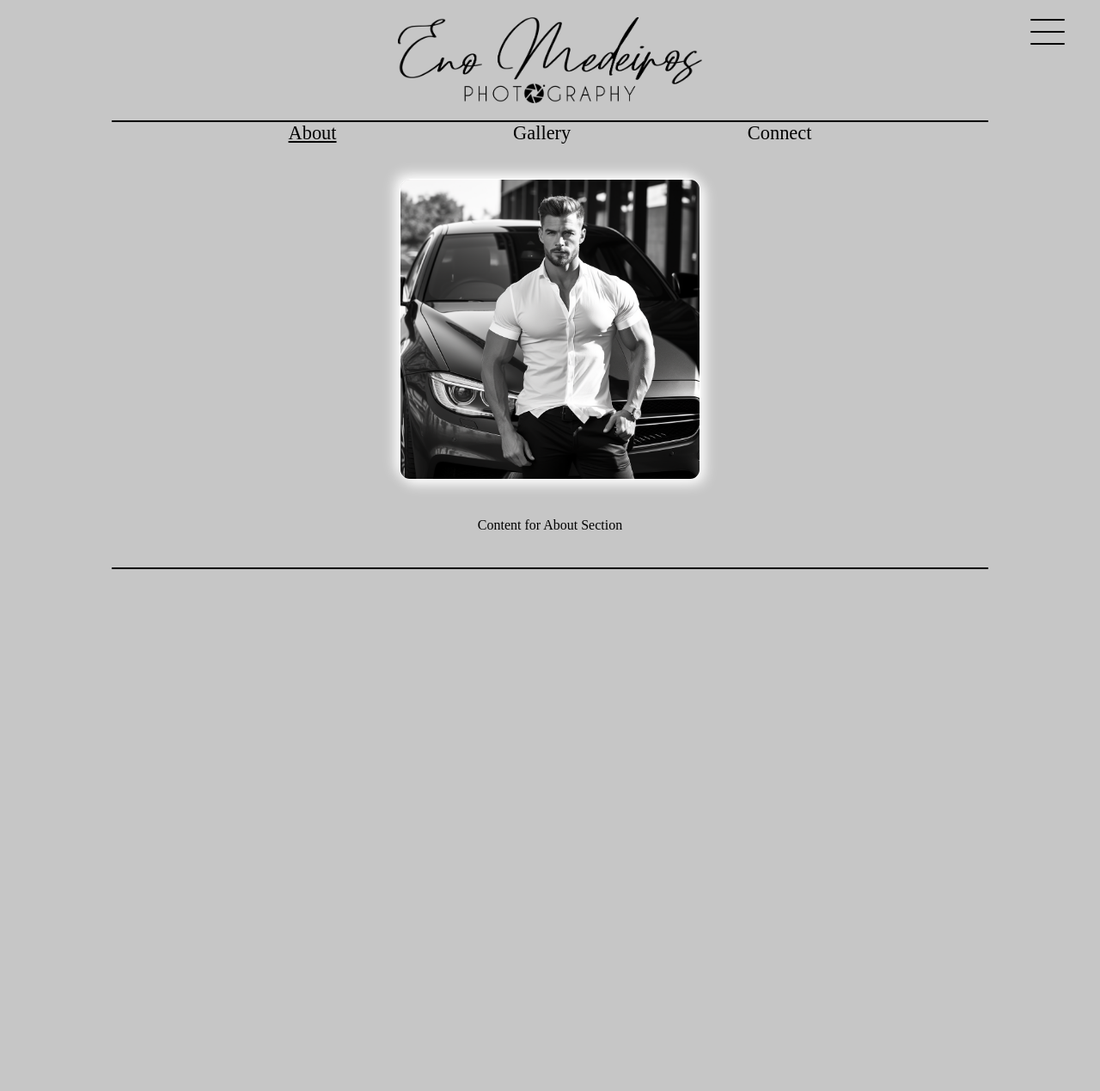
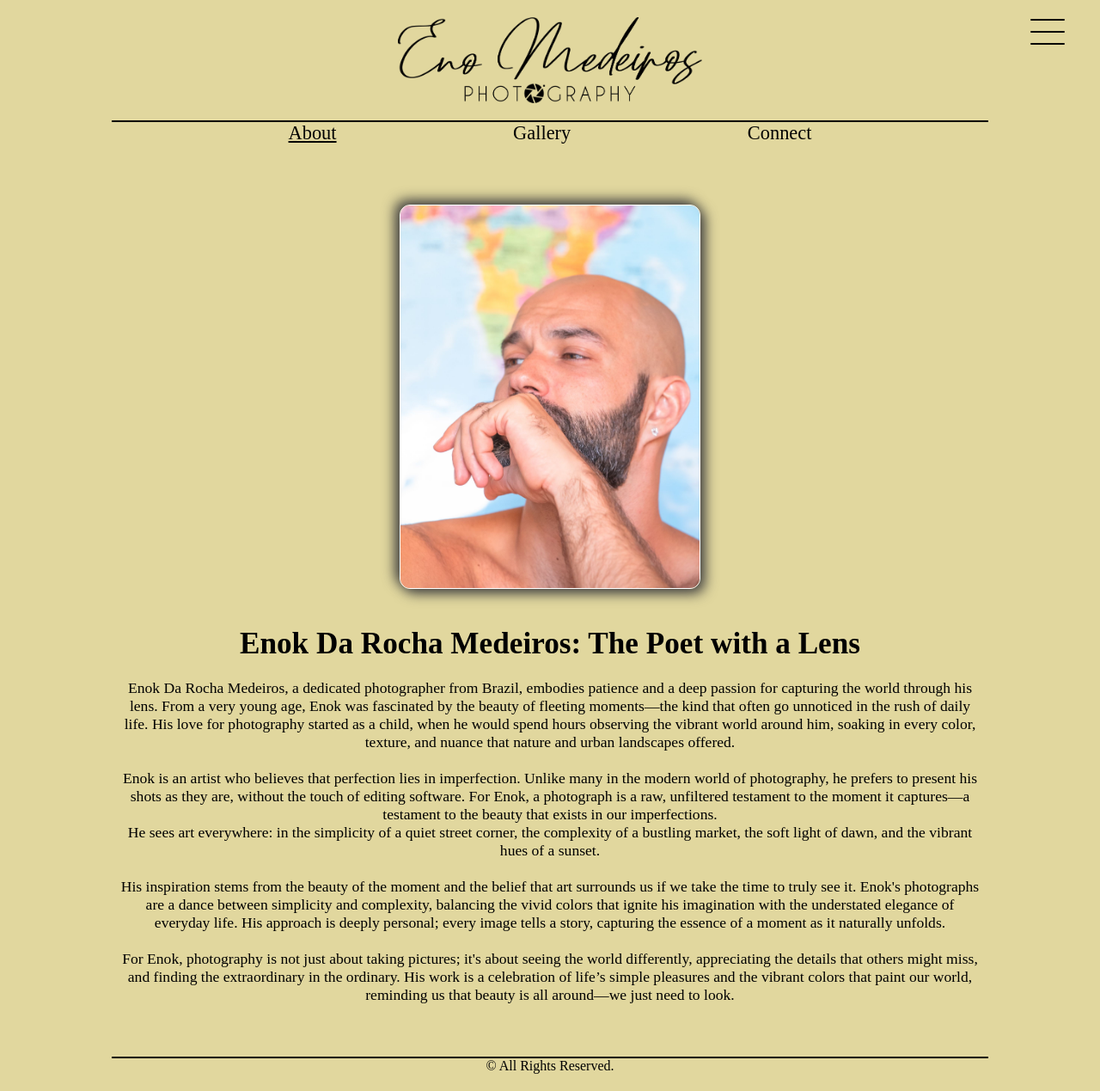
Before and after one commit to GabrielMaxUA/PHPCapStone, a PHP site: page / in a window 1280 px wide. Shown: the whole page at 86% size. Before the commit the page ends 662 px from the top, so only its background shows below. Run offline with PHP 8.4, Linux system fonts and the light colour scheme.

Commit message:
adapted and worked on the flow

```diff
--- a/FrameMe/CSS/app.css
+++ b/FrameMe/CSS/app.css
@@ -4,11 +4,11 @@
     margin: 0;
     padding: 0;
     scroll-behavior: smooth;
-    background: #c6c6c6;
+    background: #e1d79e;
 }
 
 body{
-    background: #c6c6c6;
+    background: #e1d79e;
 }
 
 header {
@@ -60,7 +60,7 @@ header {
 }
 
 .backNature.active {
-    width: 100%;
+    width: 98%;
     position: absolute;
     background: none;
     transition: bottom 0.4s ease-in-out 0.4s;
@@ -86,13 +86,6 @@ header {
     color: rgb(0, 0, 0);
 }
 
-main {
-    z-index: 3;
-    background: #c6c6c6;
-    width: 100%;
-    position:relative;
-}
-
 .author {
     width: 350px;
     height: auto;
@@ -104,7 +97,11 @@ main {
     width: 350px;
     border-radius: 12px;
     border: 1px solid #ffffff;
-    box-shadow: 5px 5px 15px #fff, -5px -5px 15px #fff;
+    box-shadow: 5px 5px 15px #414040, -5px -5px 15px #414040;
+}
+
+.bio{
+    width: calc(100% - 180px);
 }
 
 .menu {
@@ -205,7 +202,6 @@ aside.active {
     display: flex;
     flex-flow: column nowrap;
     width: 100%;
-    color: #ffffff;
     background: none;
     margin-top: 150px;
     z-index: 5;
@@ -229,15 +225,21 @@ aside.active {
     position: relative;
 }
 
-main{
+
+main {
+    z-index: 3;
+    background: #e1d79e;
+    width: 100%;
+    position:relative;
     min-height: 200px;
 }
+
 .navbar {
     width: calc(100vw - 260px);
     display: flex;
     justify-content: space-evenly;
     margin: 0 auto;
-    background: #c6c6c6;
+    background: #e1d79e;
     z-index: 4;
 }
 
@@ -246,7 +248,7 @@ main{
     font-size: 1.4em;
     cursor: pointer;
     width: auto;
-    background: #c6c6c6;
+    background: #e1d79e;
     z-index: 4;
 }
 
@@ -258,44 +260,82 @@ main{
     display: flex;
     flex-direction: column;
     align-items: center;
+    justify-content: space-around;
+    margin: 0 50px;
+    margin-top: 30px;
 }
 
-.subGallery {
+.gallery{
+    display: none;
+}
+
+.gallery.active{
     display: flex;
-    justify-content: center;
-    flex-flow: row wrap;
-    margin: 0 auto;
-    width: 90%;
+    flex-direction: column;
+    align-items: center;
+    justify-content: space-around;
+    margin: 0 50px;
     height: auto;
 }
 
-.createdImg {
-    margin: 40px;
-    margin-top: 20px;
-    margin-bottom: 5px;
-    width: 20vw;
-    min-width: 150px;
-    max-width: 250px;
-    height: auto;
-    border: 2px solid #fff;
-    border-radius: 6px;
+.galleryOption{
+    display: flex;
+    flex-direction: column;
+    align-items: center;
+    justify-content: center;
+    margin: 20px;
+    border: 2px solid #f5eba5;
+    border-radius: 8px;
+    padding: 10px;
+    background: #e9e5c8;
+    box-shadow: 5px 5px 15px #f5f1d7, -5px -5px 15px #f5f1d7;
+    width: calc(100% - 100px);
 }
 
-.createdImg:hover {
-    transform: scale(1.05); /* slightly scale up on hover */
+.bio{
+    text-align: center;
+    font-size: 1.1em;
+}
+.description{
+    padding: 40px;
+    align-items: center;
+    background: none;
 }
 
-.textLabel {
+.gallerySection{
+    align-items: center;
     text-align: center;
-    margin-top: 8px;
-    font-size: 1.3em;
-    font-weight: 200;
-    color: black; /* Adjust color as needed */
+    font-size: 1.1em;
+    background: none;
+
 }
+
+.gallerySection h2{
+    text-decoration: underline;
+    background: none;
+}
+
+.gallerySection h3, p, a{
+    background: none;
+}
+
+.createdImg {
+    margin: 20px;
+    width: 40vw;
+    max-width: 280px;
+    height: auto;
+    border-radius: 12px;
+    border: 1px solid #ffffff;
+    box-shadow: 5px 5px 15px #414040, -5px -5px 15px #414040;
+}
+
+/* .createdImg:hover {
+    transform: scale(1.05);
+} */
 
 footer {
     position: relative;
-    background: #c6c6c6;
+    background: #e1d79e;
     padding: 20px 0;
     text-align: center;
     width: 100%;
--- a/FrameMe/JS/app.js
+++ b/FrameMe/JS/app.js
@@ -18,8 +18,8 @@ document.addEventListener("DOMContentLoaded", function() {
     let navGallery = document.querySelector('#gallery');
     let navConnect = document.querySelector('#connect');
     let about = document.querySelector('.about');
-    let gallery = document.querySelector('.gallery');
-    let subGallery = document.querySelector('.subGallery');
+    let gallery = document.querySelector('.gallery')
+    let galleryImg = document.querySelector('.galleryImg')
     let connect = document.querySelector('.connect');
     let pics = ["./Assets/models/pic1.png", "./Assets/architecture/pic1.png","./Assets/nature/pic1.png"];
 
@@ -27,7 +27,7 @@ document.addEventListener("DOMContentLoaded", function() {
     about.style.display = "flex";
 
     navAbout.addEventListener("click", function (){
-        gallery.style.display = "none";
+        gallery.classList.remove('active');
         connect.style.display = "none";
         about.style.display = "flex";
         navAbout.style.textDecoration = "underline";
@@ -35,59 +35,98 @@ document.addEventListener("DOMContentLoaded", function() {
         navConnect.style.textDecoration = "none";
     });
 
-    navGallery.addEventListener("click", function (){
-        gallery.style.display = "flex";
+    navGallery.addEventListener("click", function () {
+        gallery.classList.toggle("active");
         connect.style.display = "none";
         about.style.display = "none";
         navGallery.style.textDecoration = "underline";
         navAbout.style.textDecoration = "none";
         navConnect.style.textDecoration = "none";
 
-        subGallery.innerHTML = "";
+        gallery.innerHTML = "";
 
-        // Labels for the images
-        let labels = ["Model", "Architecture", "Nature"];
+        // HTML content with proper formatting and headings
+        let modelText = `
+            <div class="gallerySection">
+                <h2>Gallery of Human Expression: A Dive into the Beauty of Motion</h2><br>
+                <h3>Step into a gallery where the human body becomes art in motion.</h3><br>
+                <p>
+                    Here, every image captures the fluidity, grace, and raw emotion of the human form. Models are portrayed in dynamic poses, showcasing the natural
+                    movements, lines, and curves of the body. From delicate gestures to powerful stances.
+                </p>
+                <p>
+                    Dive into a world where the beauty of a moment speaks louder than words.
+                </p>
+            </div>`;
+
+        let archText = `
+            <div class="gallerySection">
+                <h2>Architectural Wonders: A Journey Through Design</h2><br>
+                <h3>Dive into the world of stunning architecture where each structure tells its own story.</h3><br>
+                <p>
+                    This section captures the beauty of design, symmetry, and the artistic blend of old and new. From towering skyscrapers to historic landmarks, explore the interplay of light and shadow that brings these architectural wonders to life.
+                </p>
+            </div>`;
+
+        let natureText = `
+            <div class="gallerySection">
+                <h2>The Essence of Nature: Capturing the Wild and Serene</h2><br>
+                <h3>Explore the breathtaking beauty of nature in its most serene and wild moments.</h3><br>
+                <p>
+                    This section showcases the vivid colors, textures, and forms found in landscapes, flora, and fauna. Each photograph celebrates the raw, unedited splendor of the natural world, inviting you to see the intricate details that often go unnoticed.
+                </p>
+            </div>`;
+
+        // Descriptions for the images
+        let descriptions = [modelText, archText, natureText];
         let links = ["model.html", "architecture.html", "nature.html"];
 
-    pics.forEach(function(pic, index) {
-        // Create a link wrapper
-        let link = document.createElement("a");
-        link.href = links[index] || "#";
-        link.style.textDecoration = "none"; // Removes default underline for links
-        link.target = "_blank"; // Opens the link in a new tab
-
+        pics.forEach(function (pic, index) {
             // Create a wrapper div for the image and text
             let wrapper = document.createElement("div");
-        wrapper.style.display = "flex";
-        wrapper.style.flexDirection = "column";
-        wrapper.style.alignItems = "center";
-        wrapper.style.margin = "10px";
+            wrapper.classList.add("galleryOption");
+
 
             // Create the image element
             let img = document.createElement("img");
             img.src = pic;
             img.classList.add("createdImg");
+            img.style.marginRight = "20px"; // Add space between image and text
 
-        // Create the text element
-        let text = document.createElement("div");
-        text.textContent = labels[index] || "Image";
-        text.classList.add("textLabel");
+            // Create a text wrapper div for description and link
+            let textWrapper = document.createElement("div");
+            textWrapper.style.display = "flex";
+            textWrapper.style.flexDirection = "column";
+            textWrapper.classList.add("description");
 
-        // Append the image and text to the wrapper
+            // Insert the formatted HTML description into the text wrapper
+            textWrapper.innerHTML = descriptions[index] || "Description not available.";
+
+            // Create the link element for navigation
+            let pageLink = document.createElement("a");
+            pageLink.href = links[index] || "#";
+            pageLink.textContent = "Explore...";
+            pageLink.style.textDecoration = "underline";
+            pageLink.style.marginTop = "10px"; // Adds space between the text and the link
+            pageLink.style.color = "blue"; // Styling for link
+
+            // Append the link to the text wrapper
+            textWrapper.appendChild(pageLink);
+
+            // Append the image and textWrapper to the main wrapper
             wrapper.appendChild(img);
-        wrapper.appendChild(text);
+            wrapper.appendChild(textWrapper);
 
-        // Append the wrapper to the link
-        link.appendChild(wrapper);
-
-        // Append the link to the gallery
-        subGallery.appendChild(link);
+            // Append the wrapper to the gallery
+            gallery.appendChild(wrapper);
         });
     });
 
 
+
+
     navConnect.addEventListener("click", function (){
-        gallery.style.display = "none";
+        gallery.classList.remove('active');
         connect.style.display = "flex";
         about.style.display = "none";
         navConnect.style.textDecoration = "underline";
--- a/FrameMe/index.html
+++ b/FrameMe/index.html
@@ -44,19 +44,56 @@
         </nav>
         <div class="about">
             <div class="author">
-                <img src="./Assets/mainPics/models.png" alt="">
+                <img src="./Assets/mainPics/author.png" alt="">
             </div>
-            Content for About Section
+            <div class="bio">
+                <h1>Enok Da Rocha Medeiros: The Poet with a Lens</h1><br>
+
+                <p>Enok Da Rocha Medeiros, a dedicated photographer from Brazil, embodies patience and
+                    a deep passion for capturing the world through his lens. From a very young age,
+                    Enok was fascinated by the beauty of fleeting moments—the kind that often go
+                    unnoticed in the rush of daily life. His love for photography started
+                    as a child, when he would spend hours observing the vibrant world around him,
+                    soaking in every color, texture, and nuance that nature and urban landscapes offered.</p><br>
+
+                <p>Enok is an artist who believes that perfection lies in imperfection.
+                    Unlike many in the modern world of photography, he prefers to present
+                    his shots as they are, without the touch of editing software. For Enok,
+                    a photograph is a raw, unfiltered testament to the moment it captures—a
+                    testament to the beauty that exists in our imperfections. <br>
+                    He sees art everywhere: in the simplicity of a quiet street corner,
+                    the complexity of a bustling market, the soft light of dawn,
+                    and the vibrant hues of a sunset.</p><br>
+
+                <p>His inspiration stems from the beauty of the moment and the belief that art
+                    surrounds us if we take the time to truly see it. Enok's photographs
+                    are a dance between simplicity and complexity, balancing the
+                    vivid colors that ignite his imagination
+                    with the understated elegance of everyday life.
+                    His approach is deeply personal; every image tells a story,
+                    capturing the essence of a moment as it naturally unfolds.</p><br>
+
+                <p>For Enok, photography is not just about taking pictures;
+                    it's about seeing the world differently, appreciating the
+                    details that others might miss, and finding the extraordinary
+                    in the ordinary. His work is a celebration of life’s simple
+                    pleasures and the vibrant colors that paint our world,
+                    reminding us that beauty is all around—we just need to look.</p><br>
+            </div>
+
         </div>
         <div class="gallery">
-            <div class="subGallery"></div>
+            <div class="createdImg"></div>
+            <div class="galleryDiscription"></div>
+            </dic>
         </div>
         <div class="connect">
-            <div class="subGallery"></div>
         </div>
     </main>
     <footer>
         <div class = "borderTop"></div>
+
+<p>&copy; All Rights Reserved.</p>
     </footer>
     <script src="https://code.jquery.com/jquery-3.7.1.min.js"></script>
     <script src="JS/app.js"></script>
```
Also changed, not shown: FrameMe/Assets/mainPics/author.png (added), 3 other files. Lines whose indentation alone changed are shown as unchanged.
